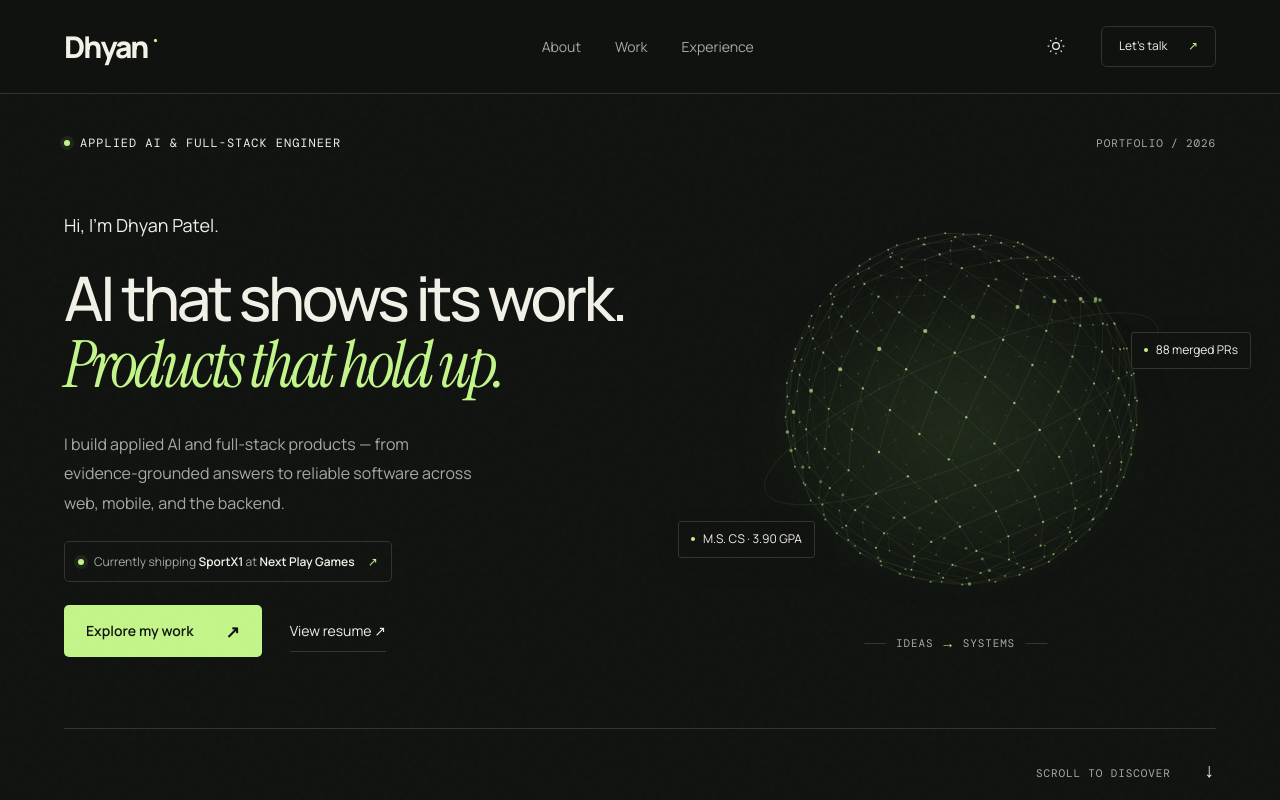
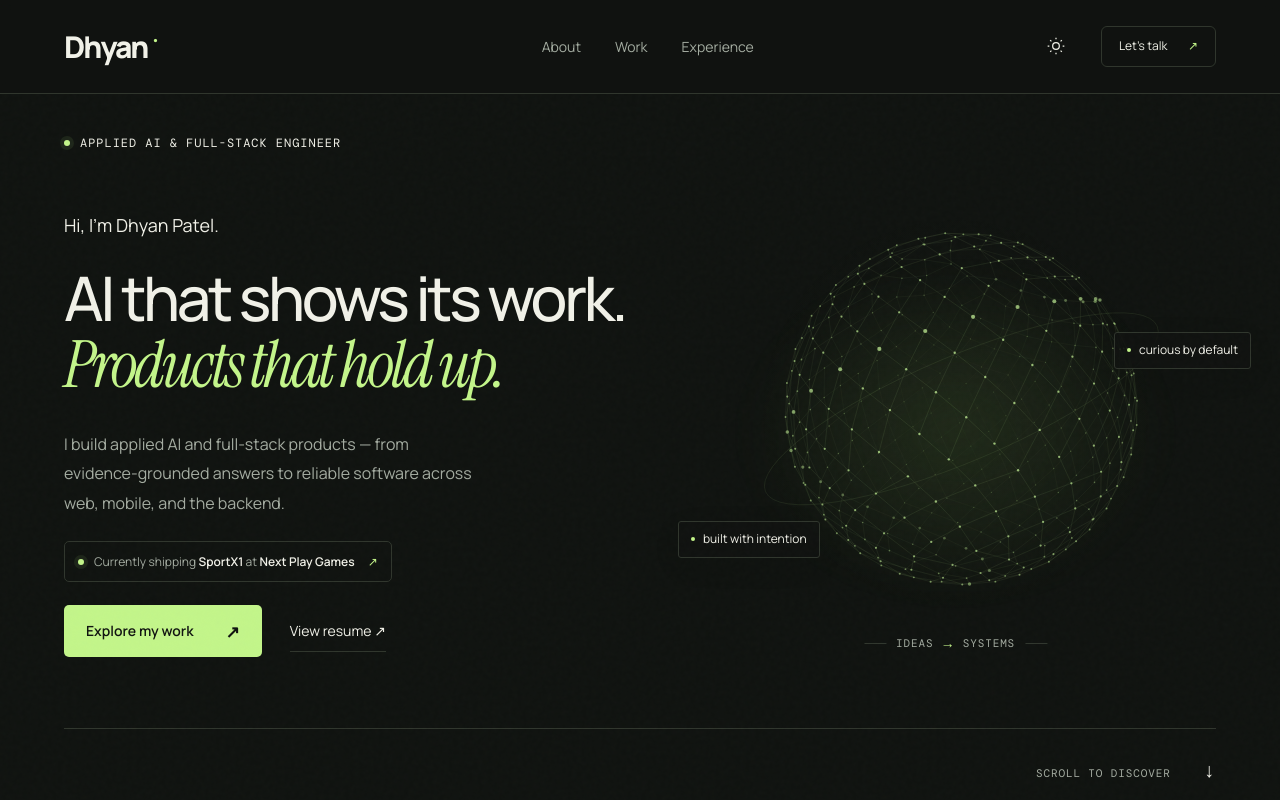
Before and after one commit to DhyanICT/Dhyan_Website, a website: page src/index.html in a window 1280 px wide. Shown: the top 800 px of the page. Drawn offline with Linux system fonts and the light colour scheme.

Commit message:
Restore subtle orb labels and remove portfolio edition text

```diff
--- a/src/index.html
+++ b/src/index.html
@@ -37,7 +37,7 @@
   </header>
   <main id="main">
     <section class="hero section-shell" id="home" aria-labelledby="hero-heading">
-      <div class="hero-topline"><span class="eyebrow"><span class="status-dot"></span> APPLIED AI & FULL-STACK ENGINEER</span><span class="edition mono">PORTFOLIO / 2026</span></div>
+      <div class="hero-topline"><span class="eyebrow"><span class="status-dot"></span> APPLIED AI & FULL-STACK ENGINEER</span></div>
       <div class="hero-composition">
         <div class="hero-copy">
           <p class="hero-intro">Hi, I’m Dhyan Patel.</p>
@@ -49,7 +49,7 @@
         <div class="hero-art" role="img" aria-label="An evolving sphere of connected green points, representing ideas becoming connected systems">
           <div class="orb-glow"></div><canvas id="network-orb" aria-hidden="true"></canvas>
           <span class="orb-caption mono">IDEAS <span aria-hidden="true">→</span> SYSTEMS</span>
-          <span class="orbit-label label-one"><i></i> 88 merged PRs</span><span class="orbit-label label-two"><i></i> M.S. CS · 3.90 GPA</span>
+          <span class="orbit-label label-one"><i></i> curious by default</span><span class="orbit-label label-two"><i></i> built with intention</span>
         </div>
       </div>
       <div class="hero-bottom"><a class="scroll-cue mono" href="#about">SCROLL TO DISCOVER <span aria-hidden="true">↓</span></a></div>
```
